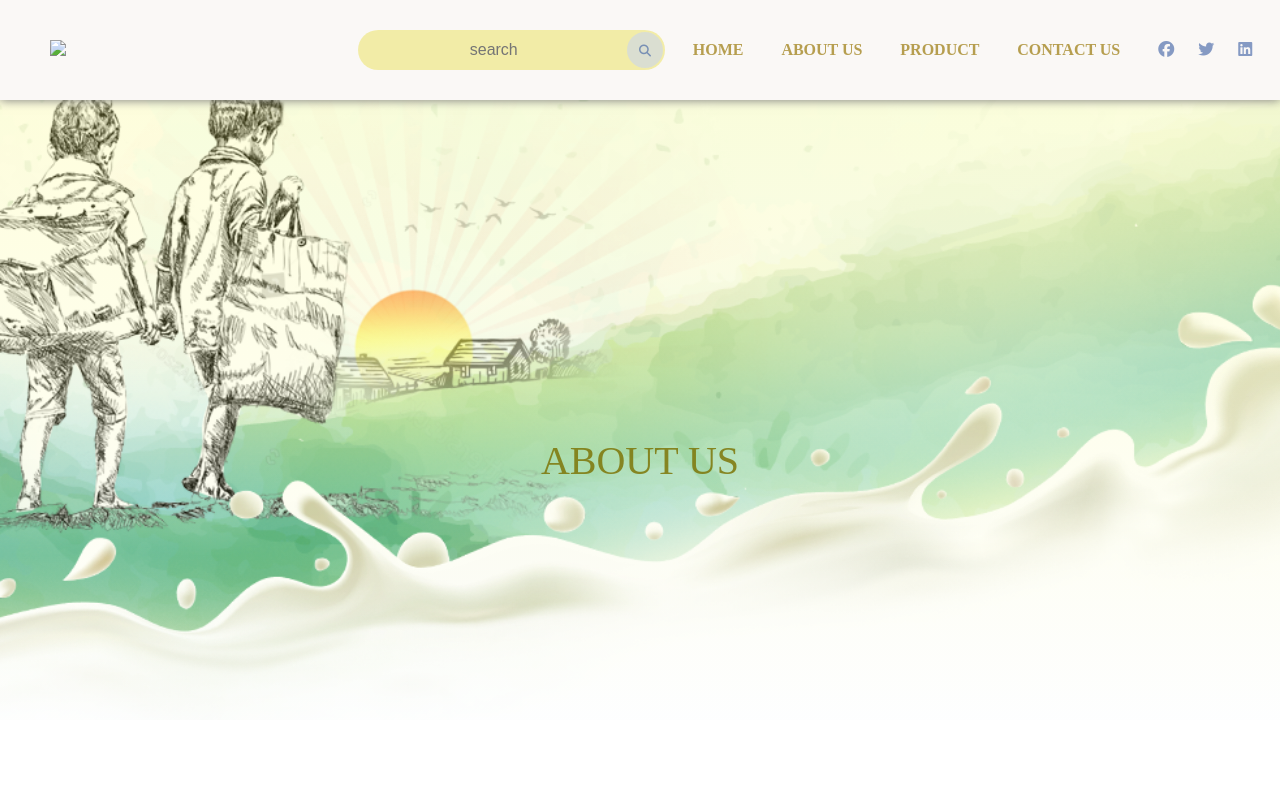
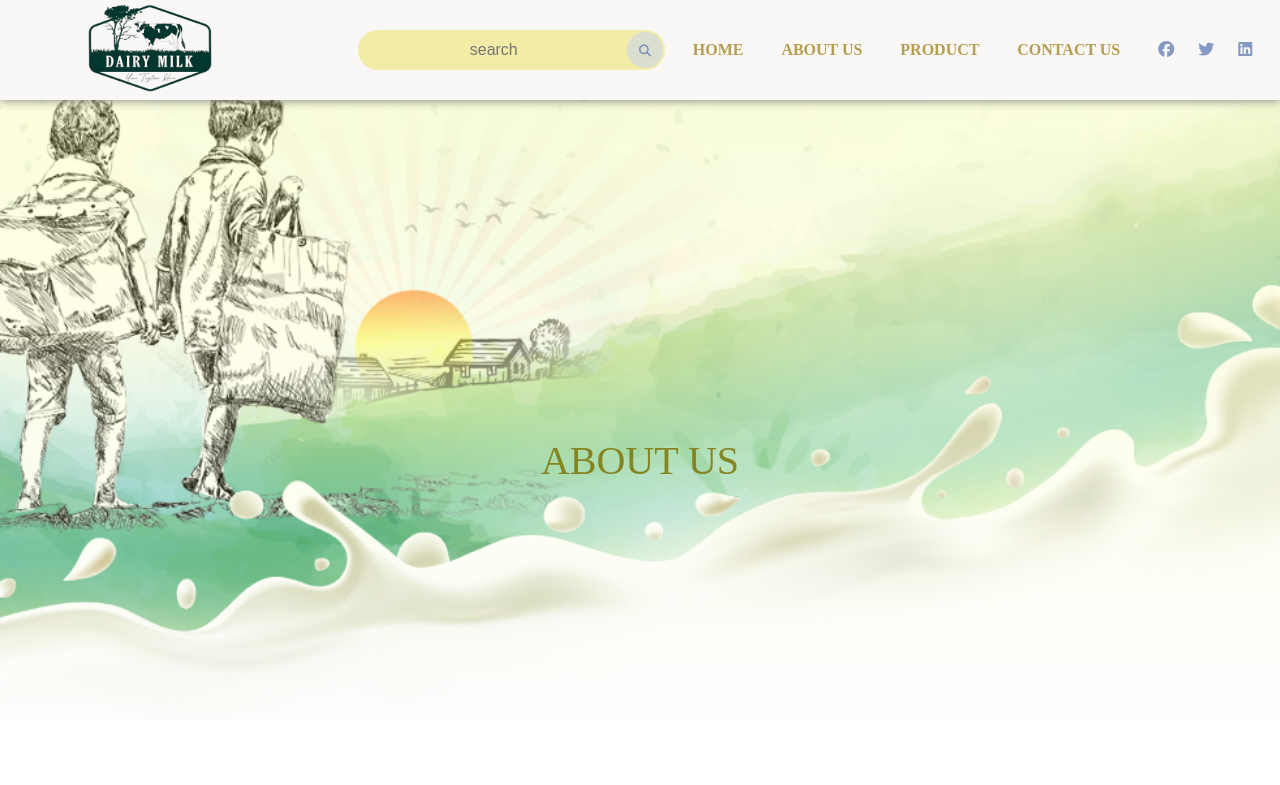
Before and after one commit to adityadav1569/website, a plain HTML site: page about1.html in a window 1280 px wide. Shown: the top 785 px of the page. Drawn offline with Linux system fonts and the light colour scheme.

Commit message:
Update about1.html

```diff
--- a/about1.html
+++ b/about1.html
@@ -9,7 +9,7 @@
 <body>
     <header>
         <input type="checkbox" name="" id="chk1">
-        <div class="logo"><img src="logo1.png"></div>
+        <div class="logo"><img src="img.png"></div>
         <div class="search-box">
             <form action="">
                 <input type="text" name="search" id="srch" placeholder="search">
```
